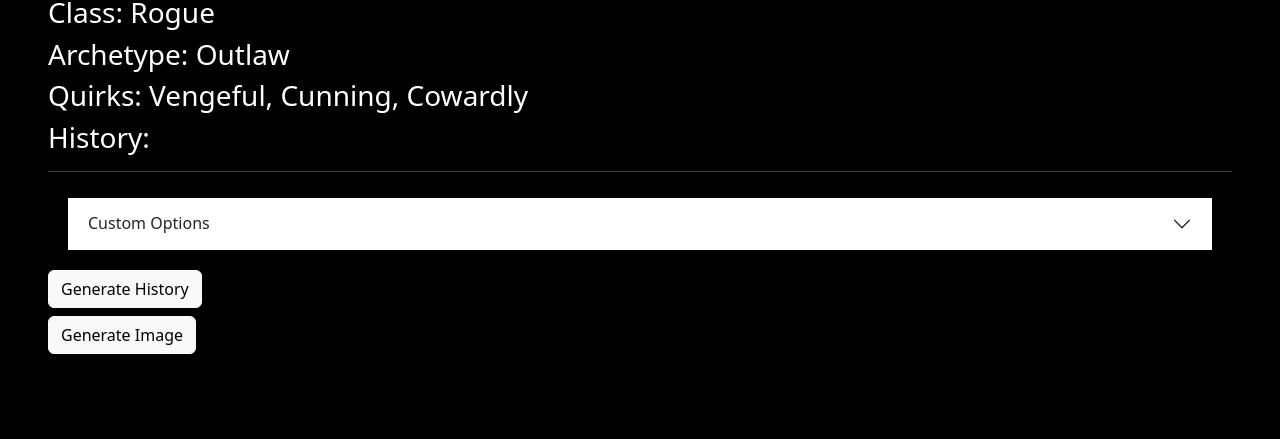
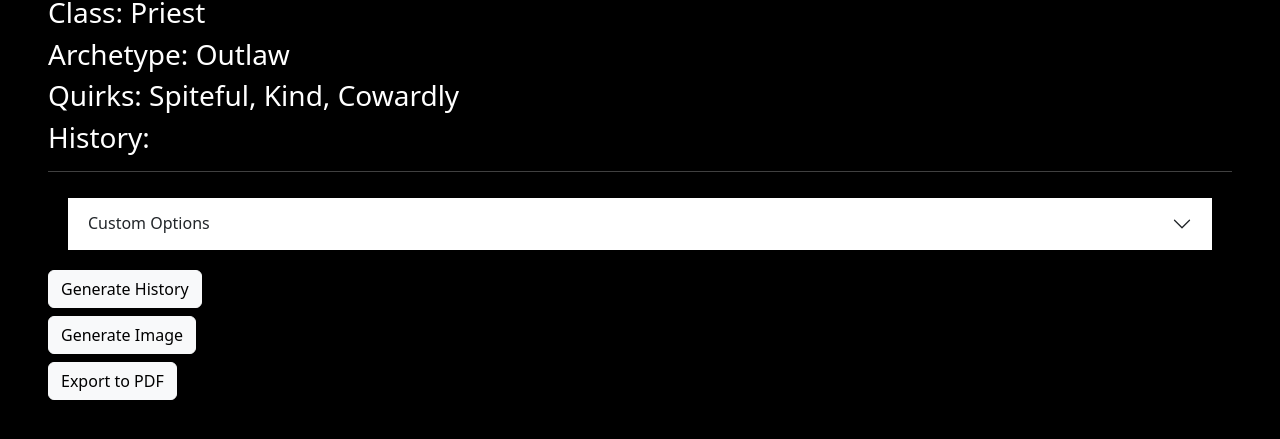
Before and after one commit to mattazz/npc-gen, a React (Vite) app: page / in a window 1280 px wide. Shown: the part 433-872 px from the top of the page. Before the commit the page ends 835 px from the top, so only its background shows below. Built offline with nearby package versions, Linux system fonts and the light colour scheme; no server answers.

Commit message:
added export to PDF option

```diff
--- a/package.json
+++ b/package.json
@@ -11,6 +11,7 @@
   "dependencies": {
     "bootstrap": "^5.2.3",
     "dotenv": "^16.0.3",
+    "jspdf": "^2.5.1",
     "openai": "^3.2.1",
     "react": "^18.2.0",
     "react-bootstrap": "^2.7.2",
--- a/src/App.jsx
+++ b/src/App.jsx
@@ -8,6 +8,8 @@ import 'bootstrap/dist/css/bootstrap.min.css'
 import Button from 'react-bootstrap/Button'
 import Container from 'react-bootstrap/Container'
 import Accordion from 'react-bootstrap/Accordion'
+// PDF export
+import jsPDF from 'jspdf'
 
 const config = new Configuration({
   organization: 'org-YqkSoqf18JKiZxGkdJpc0NSW',
@@ -17,7 +19,7 @@ const config = new Configuration({
 const openai = new OpenAIApi(config);
 
 
-
+// Main Render to DOM
 function App() {
   return (
     <div className="App">
@@ -26,6 +28,7 @@ function App() {
   )
 }
 
+// Adds customizable options to the profile card --> ProfileCard
 function CustomField(){
   return(
     <Accordion className='customField rounded-3'>
@@ -36,28 +39,23 @@ function CustomField(){
         <h2>Additional History</h2>
         <textarea name="additionalHistory" id="customHistory" cols="30" rows="3" placeholder='Additional background to include (Add before pressing Generate History button)'></textarea>
       </Accordion.Body>
-      <Accordion.Body>
-        <input type="text" name="customName" id="customName" placeholder='Custom Name' />
-        <Button className='btn ms-2' variant="light" onClick={() => setCustomName()}>
-          Set Name
-        </Button>
-      </Accordion.Body>
     </Accordion>
   )
 }
 
+// Main component --> App
 class ProfileCard extends React.Component {
   constructor(props) {
     super(props);
     this.state = {
-      name: db.fName[this.randomNum(0,db.fName.length)] + ' ' + db.lName[this.randomNum(0,db.lName.length)],
+      name: db.fName[this.randomNum(0,db.fName.length -1)] + ' ' + db.lName[this.randomNum(0,db.lName.length-1)],
       age: this.randomNum(18, 100),
-      class: db.classRPG[this.randomNum(0,db.classRPG.length)],
-      race: db.race[this.randomNum(0, db.race.length)],
+      class: db.classRPG[this.randomNum(0,db.classRPG.length-1)],
+      race: db.race[this.randomNum(0, db.race.length-1)],
       history: '',
       additionalHistory: '',
-      archetype: db.archetype[this.randomNum(0,db.archetype.length)],
-      quirks: [db.quirks[this.randomNum(0,db.quirks.length)], db.quirks[this.randomNum(0,db.quirks.length)], db.quirks[this.randomNum(0,db.quirks.length)]].join(', '),
+      archetype: db.archetype[this.randomNum(0,db.archetype.length-1)],
+      quirks: [db.quirks[this.randomNum(0,db.quirks.length-1)], db.quirks[this.randomNum(0,db.quirks.length-1)], db.quirks[this.randomNum(0,db.quirks.length-1)]].join(', '),
       image: 'https://phoenixdex.alteredorigin.net/images/characters/character-placeholder.png'
     }
   }
@@ -71,11 +69,11 @@ class ProfileCard extends React.Component {
   generateHistory(max_tokens){
     var addHistory = document.getElementById('customHistory').value
     console.log(addHistory)
-    console.log('Generating history for: ' + this.state.name + ' who is a ' + this.state.quirks + ' '+ this.state.archetype + ' ' + this.state.class + ' and ' + this.state.age + ' years old.')
+    console.log('Generating history for: ' + this.state.name + ' who is a ' + this.state.race +  this.state.quirks + ' '+ this.state.archetype + ' ' + this.state.class + ' and ' + this.state.age + ' years old.')
     this.setState({history: 'Generating history...'})
     openai.createCompletion({
       model: 'text-davinci-003',
-      prompt: `Generate a background history for a fantasy character named ${this.state.name} who is a ${this.state.quirks} ${this.state.class} and ${this.state.age} years old.
+      prompt: `Generate a background history for a fantasy character named ${this.state.name} who is a ${this.state.quirks} ${this.state.race} ${this.state.class} and ${this.state.age} years old.
       This character is a ${this.state.archetype}. Also, ${addHistory}.Generate this in html format with <p> tags and <h2> as titles for each notable moment in his history.`,
       max_tokens: max_tokens,
       temperature: 0.2,
@@ -90,7 +88,7 @@ class ProfileCard extends React.Component {
 
     this.setState({image: 'Generating image...'})
     const response = openai.createImage({
-      prompt: `Generate a realistic fantasy portrait of a ${this.state.quirks} ${this.state.class} named ${this.state.name} who is ${this.state.age} years old. This character is dresed as a fantasy ${this.state.archetype} ${this.state.class}.`,
+      prompt: `Generate a realistic fantasy portrait of a ${this.state.quirks} ${this.state.race} ${this.state.class} named ${this.state.name} who is ${this.state.age} years old. This character is dresed as a fantasy ${this.state.archetype} ${this.state.class}.`,
       n: 1,
       size: '256x256'
     }).then((response) => {
@@ -99,6 +97,28 @@ class ProfileCard extends React.Component {
       console.log(this.state.image)
       return response.data.images[0]
     })
+  }
+
+  exportToPDF(){
+    var doc = new jsPDF(
+      {
+        orientation: 'landscape',
+        unit: 'px',
+        format: 'a4',
+      }
+    )
+    doc.setFontSize(12)
+    doc.text(20, 20, 'Name: ' + this.state.name)
+    doc.text(20, 40, 'Age: ' + this.state.age)
+    doc.text(20, 60, 'Class: ' + this.state.class)
+    doc.text(20, 80, 'Race: ' + this.state.race)
+    doc.text(20, 100, 'Archetype: ' + this.state.archetype)
+    doc.text(20, 120, 'Quirks: ' + this.state.quirks)
+
+    var history = this.state.history.replace(/<p>/g, '').replace(/<\/p>/g, '').replace(/<h2>/g, '').replace(/<\/h2>/g, '').replace(/<br>/g, '')
+    doc.text(20, 140, 'History: ' + history, {maxWidth: 500})
+    doc.save('a4.pdf')
+
   }
 
   randomNum(min, max){
@@ -125,11 +145,14 @@ class ProfileCard extends React.Component {
         <h3>History:</h3>
         <hr />
         <div dangerouslySetInnerHTML={{__html: this.state.history}} />
+        {/* Component */}
         <CustomField />
+        {/*  */}
         <Button className='btn' variant="light" onClick={() => this.generateHistory(400)}>
           Generate History
         </Button>
         <Button className='btn d-block mt-2' variant="light" onClick={() => this.generateImage()}>Generate Image </Button>
+        <Button className='btn d-block mt-2' variant="light" onClick={() => this.exportToPDF()}>Export to PDF </Button>
       </Container>
     )
   }
```
Also changed, not shown: 2 other files (tests, documents, lock files or other folders).
